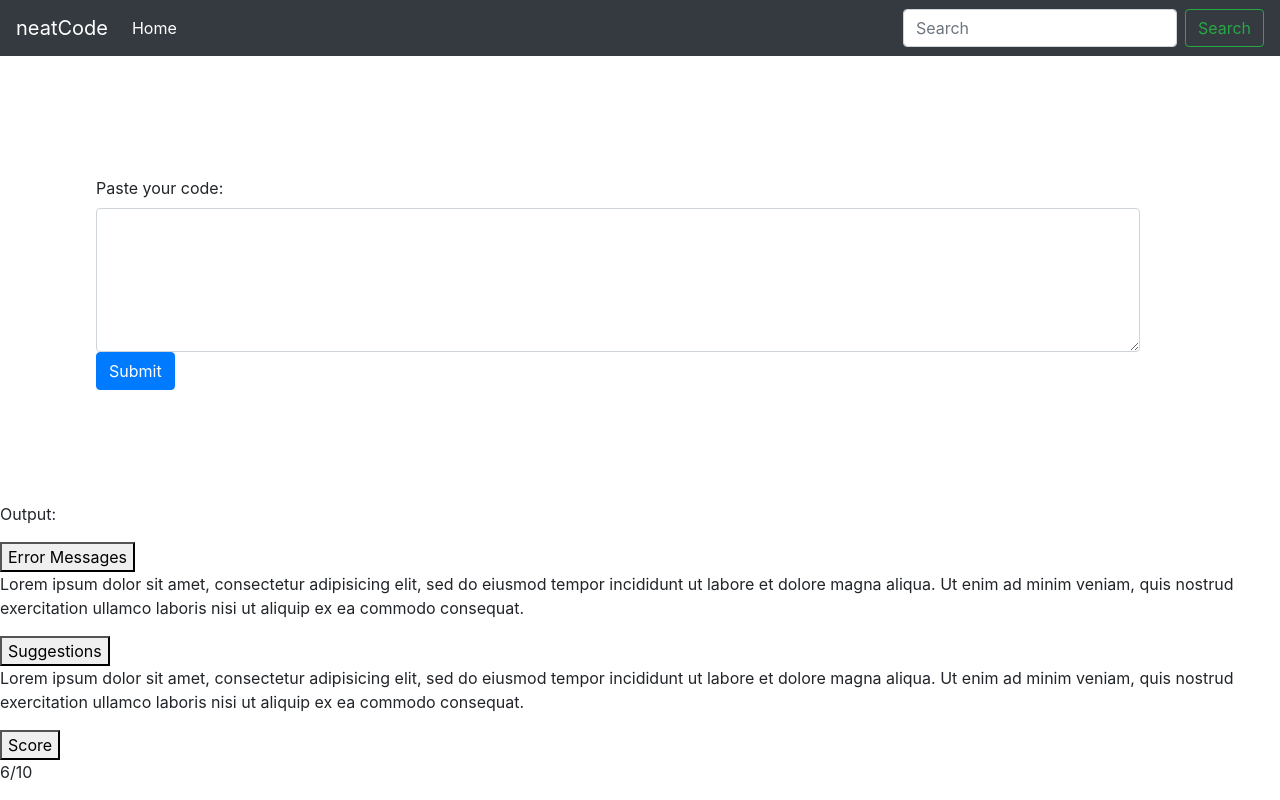
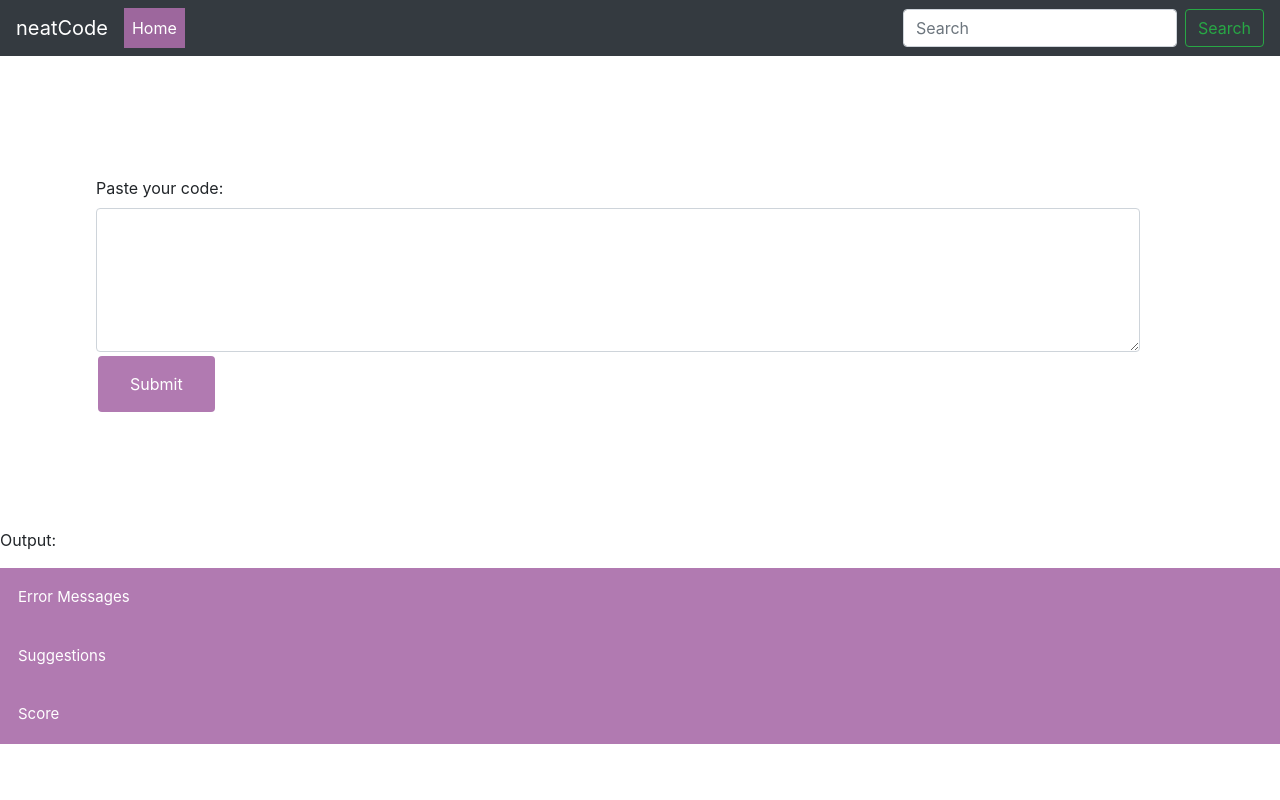
Before and after one commit to qiuyixuan/Code_Comprehension_Platform, a Python web app: template src/templates/base.html in a window 1280 px wide. Run offline with Jinja, Linux system fonts and the light colour scheme; the template is opened without the code that fills it, so the values that code supplies are empty; some libraries are stand-ins or nearby versions.

Commit message:
Add collapsible section & customized styles
changed theme color

```diff
--- a/src/templates/base.html
+++ b/src/templates/base.html
@@ -12,7 +12,7 @@
     <link rel="stylesheet" href="https://stackpath.bootstrapcdn.com/bootstrap/4.3.1/css/bootstrap.min.css" integrity="sha384-ggOyR0iXCbMQv3Xipma34MD+dH/1fQ784/j6cY/iJTQUOhcWr7x9JvoRxT2MZw1T" crossorigin="anonymous">
 
     <!-- Custom styles for this template -->
-    <link href="/static/css/custom.css" rel="stylesheet">
+    <link rel="stylesheet" href="style.css">
   </head>
 
   <body>
@@ -26,7 +26,7 @@
       <div class="collapse navbar-collapse" id="navbarsExampleDefault">
         <ul class="navbar-nav mr-auto">
           <li class="nav-item active">
-            <a class="nav-link" href="#">Home <span class="sr-only">(current)</span></a>
+            <a class="nav-link" href="#" id="home-btn">Home <span class="sr-only">(current)</span></a>
           </li>
 
 
--- /dev/null
+++ b/src/templates/style.css
@@ -0,0 +1,45 @@
+body {
+  padding-top: 5rem;
+}
+
+/* .starter-template {
+  padding: 3rem 1.5rem;
+  text-align: center;
+} */
+
+#home-btn {
+  background-color: rgb(157, 103, 157);
+}
+
+#submit {
+  background-color: rgb(125, 34, 125, 0.6);
+  border: none;
+  color: white;
+  padding: 16px 32px;
+  text-decoration: none;
+  margin: 4px 2px;
+  cursor: pointer;
+}
+
+.collapsible {
+  background-color: rgba(125, 34, 125, 0.6);
+  color: white;
+  cursor: pointer;
+  padding: 18px;
+  width: 100%;
+  border: none;
+  text-align: left;
+  outline: none;
+  font-size: 15px;
+}
+
+.active, .collapsible:hover {
+  background-color: rgba(125, 34, 125, 0.8);
+}
+
+.content {
+  padding: 0 18px;
+  display: none;
+  overflow: hidden;
+  background-color: #f1f1f1;
+}
```
